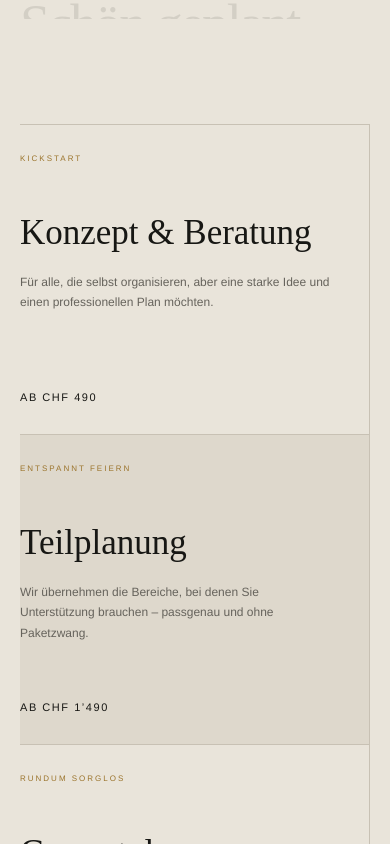
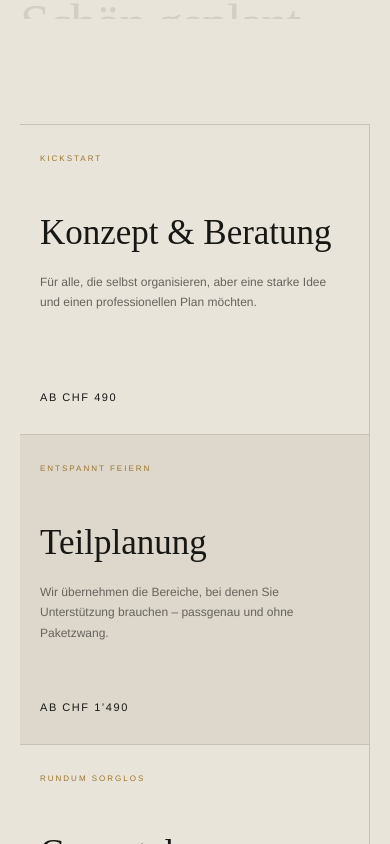
Before and after one commit to 3pWEBQUERY/ECLAT, a Next.js app: page / in a window 390 px wide. Shown: the part 6200-7044 px from the top of the page. Built offline with nearby package versions, Linux system fonts and the light colour scheme.

Commit message:
Add mobile spacing to pricing cards

```diff
--- a/app/globals.css
+++ b/app/globals.css
@@ -350,7 +350,7 @@ footer > div > span:first-child { color: #8b887f; font-size: 8px; letter-spacing
   .promise { min-height: 600px; padding: 90px 20px; grid-template-columns: 22px 1fr; gap: 20px; }
   blockquote { font-size: clamp(39px, 11.8vw, 59px); }
   .signature { grid-column: 2; }
-  .price-grid article { padding: 28px 0 !important; }
+  .price-grid article { padding: 28px 20px !important; }
   .contact { grid-template-columns: 1fr; }
   .contact-copy { position: relative; top: 0; }
   .form-row.two, .form-row.three { grid-template-columns: 1fr; gap: 0; }
```
